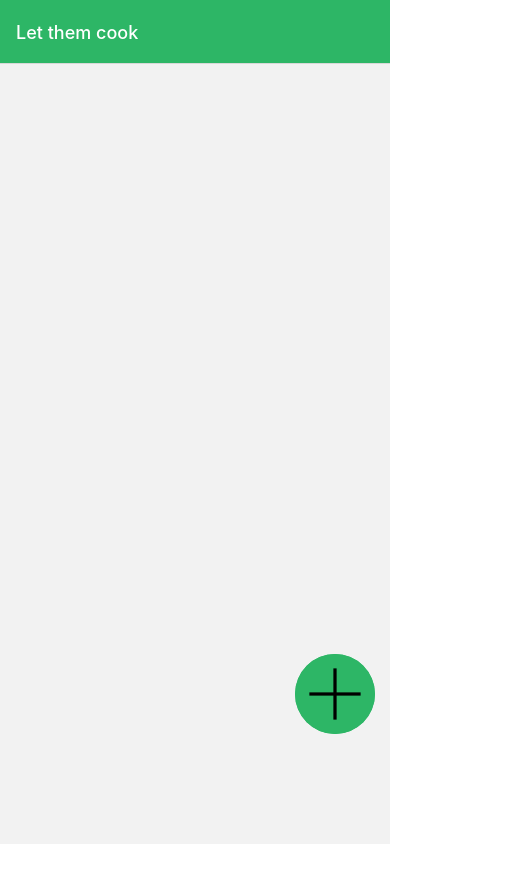
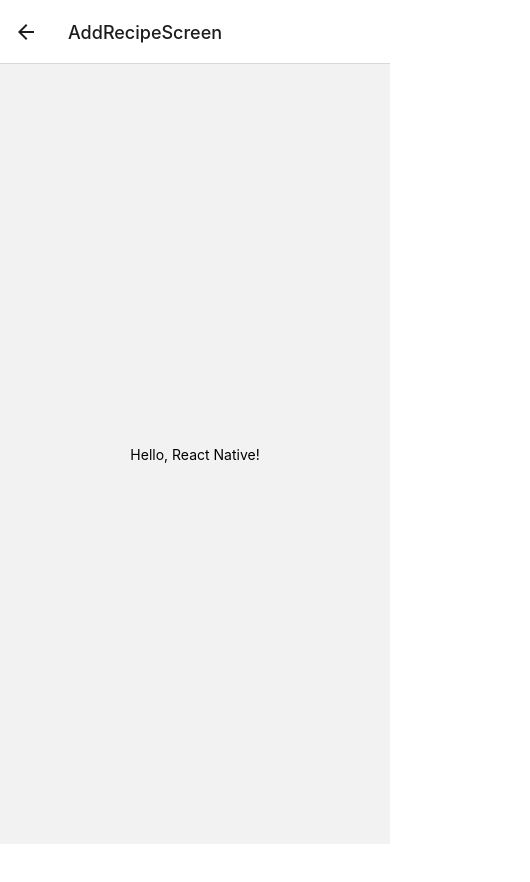
Before and after one commit to Tsoer18/LetThemCook, a React Native app: screen /AddRecipeScreen in a window 390 px wide. Before the commit this address had no page. Shown: the top 882 px of the page, 530 px wide, since content can reach past the window. After the commit the page ends 844 px from the top, so only its background shows below. Built offline with nearby package versions, Linux system fonts and the light colour scheme.

Commit message:
new file AddRecipe added and configured

```diff
--- /dev/null
+++ b/AddRecipe.tsx
@@ -0,0 +1,20 @@
+import React from 'react';
+import { View, Text, StyleSheet } from 'react-native';
+
+const AddRecipe = () => {
+    return (
+        <View style={styles.container}>
+            <Text>Hello, React Native!</Text>
+        </View>
+    );
+}
+
+const styles = StyleSheet.create({
+    container: {
+      flex: 1,
+      justifyContent: 'center',
+      alignItems: 'center',
+    },
+  });
+
+export default AddRecipe;
--- a/App.tsx
+++ b/App.tsx
@@ -4,6 +4,7 @@
 import {NavigationContainer} from '@react-navigation/native';
 import { createStackNavigator } from '@react-navigation/stack'
 import RecipeScreen from './RecipeScreen';
+import AddRecipe from './AddRecipe';
 
 const navigator = createStackNavigator();
 
@@ -23,6 +24,7 @@
     <NavigationContainer>
       <navigator.Navigator>
         <navigator.Screen name="RecipeScreen" component={RecipeScreen} options={HeaderBarCustomization}/>
+        <navigator.Screen name="AddRecipeScreen" component={AddRecipe}/>
       </navigator.Navigator>
     </NavigationContainer>
   );
```
